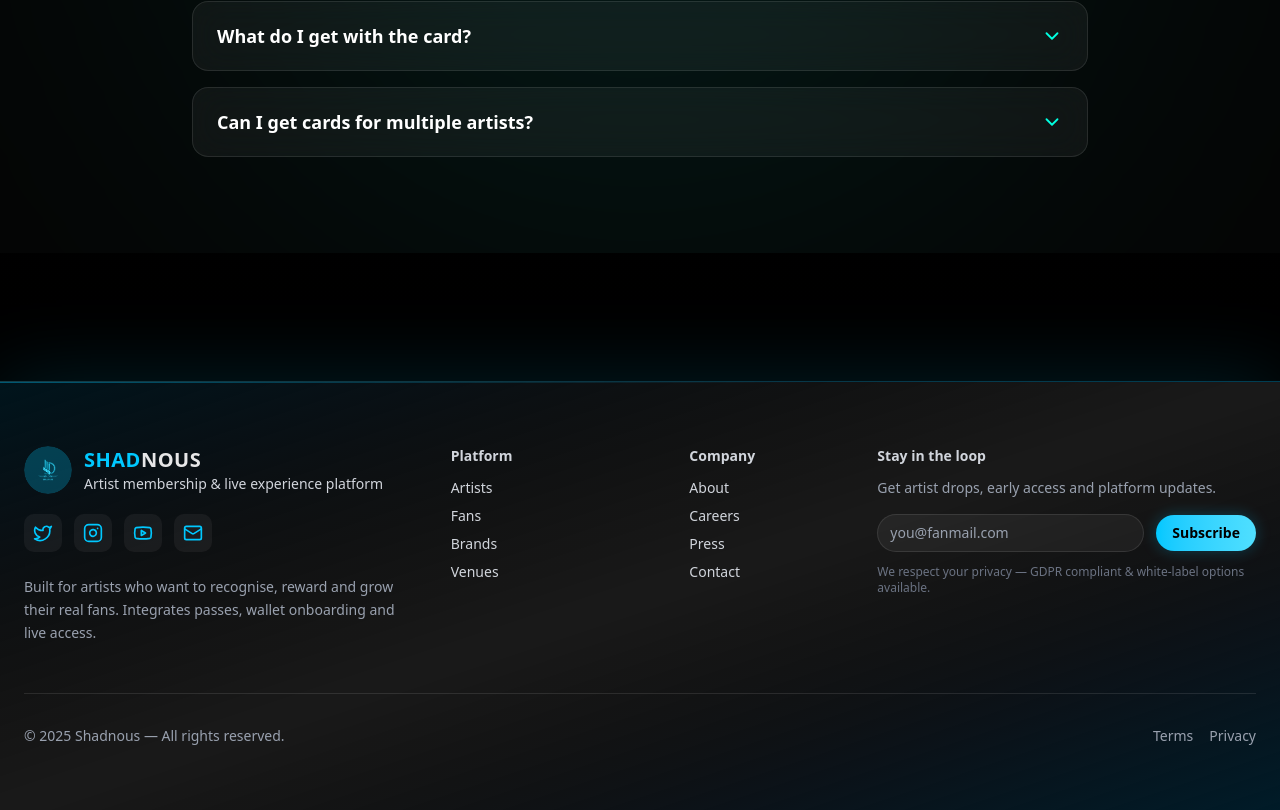
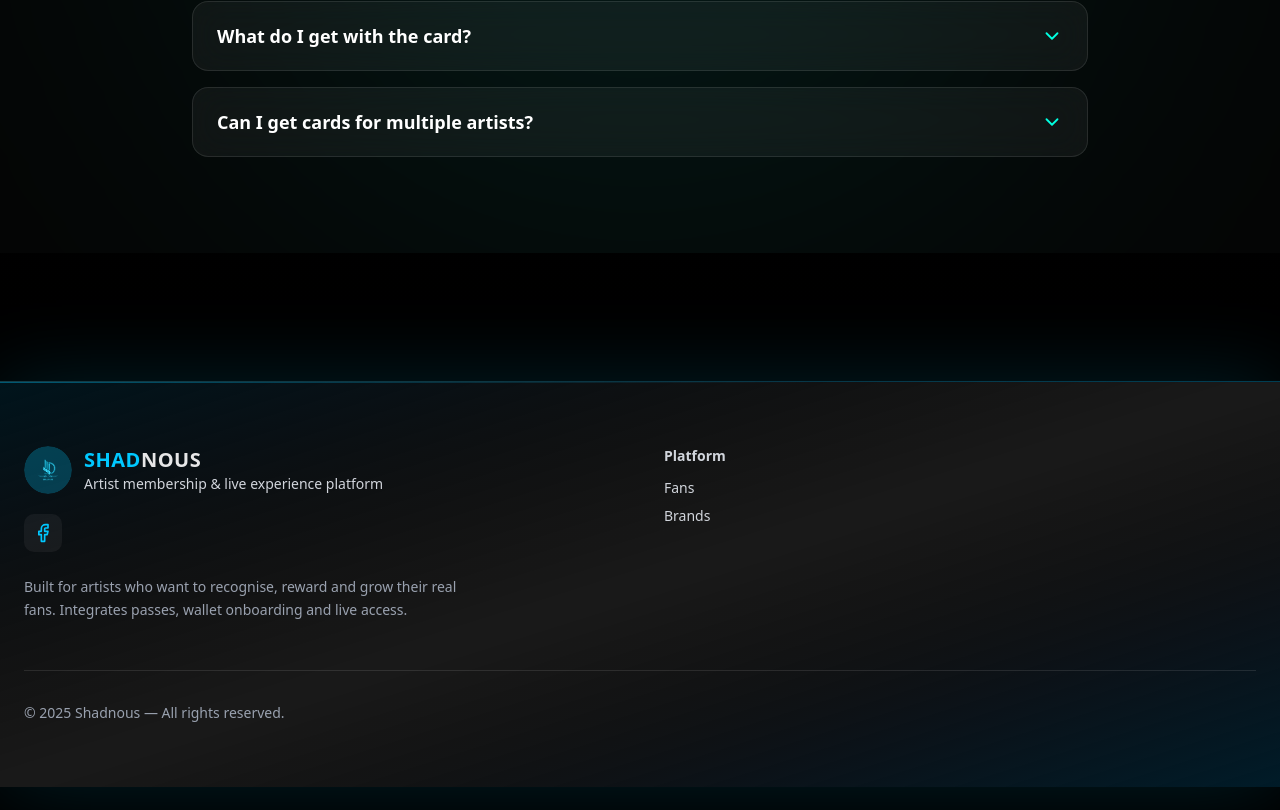
Before and after one commit to KingsleyEffiong/Shadnous, a Next.js app: page / in a window 1280 px wide. Shown: the part 3885-4695 px from the top of the page. After the commit the page ends 4672 px from the top, so only its background shows below. Built offline with nearby package versions, Linux system fonts and the light colour scheme.

Commit message:
feat: implement email sending functionality and update contact form handling

```diff
--- /dev/null
+++ b/app/api/send-email/route.ts
@@ -0,0 +1,43 @@
+import { NextResponse } from "next/server";
+import { Resend } from "resend";
+
+const resend = new Resend("re_inoCrJ3c_3XpC2c22EpfhaLpc4BJCg4nN");
+
+export async function POST(req: Request) {
+  try {
+    const formData = await req.formData();
+    const email = formData.get("email") as string;
+    const homeAddress = formData.get("homeAddress") as string;
+    const txId = formData.get("txId") as string;
+    const tier = formData.get("tier") as string;
+    const file = formData.get("file") as File | null;
+
+    let attachment: any[] = [];
+    if (file) {
+      const buffer = Buffer.from(await file.arrayBuffer());
+      attachment.push({
+        filename: file.name,
+        content: buffer.toString("base64"),
+      });
+    }
+
+    await resend.emails.send({
+      from: "Membership Form <onboarding@resend.dev>",
+      to: "shadnous3@gmail.com", // You can add multiple recipients if needed
+      subject: `New Membership Submission (${tier})`,
+      html: `
+        <h3>New Membership Form Submission</h3>
+        <p><b>Tier:</b> ${tier}</p>
+        <p><b>Email:</b> ${email}</p>
+        <p><b>Home Address:</b> ${homeAddress}</p>
+        <p><b>Transaction ID:</b> ${txId}</p>
+      `,
+      attachments: attachment,
+    });
+
+    return NextResponse.json({ success: true });
+  } catch (error) {
+    console.error("Email sending failed:", error);
+    return NextResponse.json({ success: false, error });
+  }
+}
--- a/app/contact/page.tsx
+++ b/app/contact/page.tsx
@@ -45,37 +45,7 @@ export default function ContactPage() {
             </p>
 
             <div className="flex items-center gap-3 text-[#06B6D4] font-medium">
-              <Mail size={20} /> hello@planet.fans
-            </div>
-
-            <div className="pt-8 border-t border-white/10">
-              <h4 className="text-lg font-semibold mb-3">Quick Links</h4>
-              <ul className="space-y-2 text-gray-400">
-                <li>
-                  <Link
-                    href="#"
-                    className="hover:text-[#06B6D4] transition-colors"
-                  >
-                    About Us
-                  </Link>
-                </li>
-                <li>
-                  <Link
-                    href="#"
-                    className="hover:text-[#06B6D4] transition-colors"
-                  >
-                    Contact Us
-                  </Link>
-                </li>
-                <li>
-                  <Link
-                    href="#"
-                    className="hover:text-[#06B6D4] transition-colors"
-                  >
-                    Support
-                  </Link>
-                </li>
-              </ul>
+              <Mail size={20} /> shadnous3@gmail.com
             </div>
           </motion.div>
 
--- a/app/shadnous.fan/[id]/page.tsx
+++ b/app/shadnous.fan/[id]/page.tsx
@@ -47,9 +47,9 @@ export default function MusicianPage() {
   const [file, setFile] = useState<File | null>(null);
   const [email, setEmail] = useState("");
   const [homeAddress, setHomeAddress] = useState("");
-  const [open, setOpen] = useState(false); // ✅ Controls popup open/close
+  const [open, setOpen] = useState(false);
 
-  const walletAddress = "0xABCDEF1234567890ABCDEF1234567890ABCDEF12";
+  const walletAddress = "1Pfj6ppwQu5LVHus4vg1gScNUDKMxc9PcD";
 
   useEffect(() => {
     const interval = setInterval(() => {
@@ -65,20 +65,39 @@ export default function MusicianPage() {
     setTimeout(() => setCopied(false), 2000);
   };
 
-  const handleSubmit = (e: React.FormEvent) => {
+  // ✅ Updated handleSubmit to send email through API
+  const handleSubmit = async (e: React.FormEvent) => {
     e.preventDefault();
-    console.log({ tier: selectedTier, txId, file, email, homeAddress });
 
+    const formData = new FormData();
+    formData.append("tier", selectedTier);
+    formData.append("txId", txId);
+    formData.append("email", email);
+    formData.append("homeAddress", homeAddress);
+    if (file) formData.append("file", file);
+
+    try {
+      const res = await fetch("/api/send-email", {
+        method: "POST",
+        body: formData,
+      });
+
+      if (res.ok) {
         toast.success(`🎟️ Payment submitted for ${selectedTier} tier!`, {
           description: "We’ll verify your transaction shortly.",
         });
-
-    // ✅ reset form and close popup
         setTxId("");
         setFile(null);
         setEmail("");
         setHomeAddress("");
         setOpen(false);
+      } else {
+        toast.error("Failed to send email. Try again.");
+      }
+    } catch (error) {
+      console.error("Error submitting form:", error);
+      toast.error("Something went wrong.");
+    }
   };
 
   const tier = tiers[index];
@@ -156,6 +175,7 @@ export default function MusicianPage() {
                 </DialogTitle>
               </DialogHeader>
 
+              {/* Form */}
               <form onSubmit={handleSubmit} className="space-y-6 pb-6">
                 {/* Select Tier */}
                 <div className="space-y-2">
@@ -179,21 +199,20 @@ export default function MusicianPage() {
                   </div>
                 </div>
 
-                {/* Email Input */}
+                {/* Email */}
                 <div className="space-y-2">
-                  <Label className="text-sm text-gray-300">
-                    Your Email Address
-                  </Label>
+                  <Label className="text-sm text-gray-300">Your Email</Label>
                   <Input
                     type="email"
                     placeholder="Enter your email"
-                    className="bg-[#111]/70 border border-white/10 text-white placeholder:text-gray-500 rounded-lg focus:ring-2 focus:ring-[#7B61FF]/50"
+                    className="bg-[#111]/70 border border-white/10 text-white placeholder:text-gray-500 rounded-lg"
                     value={email}
                     onChange={(e) => setEmail(e.target.value)}
                     required
                   />
                 </div>
 
+                {/* Home Address */}
                 <div className="space-y-2">
                   <Label className="text-sm text-gray-300">
                     Your Home Address
@@ -201,14 +220,14 @@ export default function MusicianPage() {
                   <Input
                     type="text"
                     placeholder="Enter your home address"
-                    className="bg-[#111]/70 border border-white/10 text-white placeholder:text-gray-500 rounded-lg focus:ring-2 focus:ring-[#7B61FF]/50"
+                    className="bg-[#111]/70 border border-white/10 text-white placeholder:text-gray-500 rounded-lg"
                     value={homeAddress}
                     onChange={(e) => setHomeAddress(e.target.value)}
                     required
                   />
                 </div>
 
-                {/* Wallet QR + Address */}
+                {/* QR + Wallet */}
                 <div className="space-y-3 text-center">
                   <Label className="text-sm text-gray-300">
                     Scan to Pay (Wallet QR)
@@ -227,15 +246,14 @@ export default function MusicianPage() {
                   <p className="text-xs text-gray-400">
                     Or copy address below 👇
                   </p>
-
-                  <div className="flex flex-col sm:flex-row sm:items-center sm:justify-between gap-2 sm:gap-0 bg-[#111]/70 border border-white/10 px-3 py-2 rounded-lg">
+                  <div className="flex flex-col sm:flex-row sm:items-center sm:justify-between gap-2 bg-[#111]/70 border border-white/10 px-3 py-2 rounded-lg">
                     <span className="truncate text-sm text-gray-300">
                       {walletAddress}
                     </span>
                     <button
                       type="button"
                       onClick={handleCopy}
-                      className="text-[#00C8FF] hover:text-[#7B61FF] transition-colors self-end sm:self-auto"
+                      className="text-[#00C8FF] hover:text-[#7B61FF] transition-colors"
                     >
                       {copied ? <Check size={18} /> : <Copy size={18} />}
                     </button>
@@ -249,14 +267,14 @@ export default function MusicianPage() {
                   </Label>
                   <Input
                     placeholder="Paste your transaction hash"
-                    className="bg-[#111]/70 border border-white/10 text-white placeholder:text-gray-500 rounded-lg focus:ring-2 focus:ring-[#7B61FF]/50"
+                    className="bg-[#111]/70 border border-white/10 text-white placeholder:text-gray-500 rounded-lg"
                     value={txId}
                     onChange={(e) => setTxId(e.target.value)}
                     required
                   />
                 </div>
 
-                {/* Upload Screenshot */}
+                {/* Upload */}
                 <div className="space-y-2">
                   <Label className="text-sm text-gray-300">
                     Upload Payment Screenshot
@@ -264,13 +282,13 @@ export default function MusicianPage() {
                   <Input
                     type="file"
                     accept="image/*"
-                    className="bg-[#111]/70 border border-white/10 text-gray-300 rounded-lg file:bg-[#00C8FF]/10 file:border-none file:mr-2 file:px-3 file:py-1 file:rounded-md file:text-[#00C8FF] hover:file:bg-[#00C8FF]/20 cursor-pointer"
+                    className="bg-[#111]/70 border border-white/10 text-gray-300 rounded-lg file:bg-[#00C8FF]/10 file:border-none file:mr-2 file:px-3 file:py-1 file:rounded-md file:text-[#00C8FF]"
                     onChange={(e) => setFile(e.target.files?.[0] || null)}
                     required
                   />
                 </div>
 
-                {/* Info Message */}
+                {/* Info */}
                 <div className="bg-[#111]/50 border border-[#00C8FF]/20 rounded-lg p-4 text-sm text-gray-300 leading-relaxed">
                   ✅ After your payment is confirmed, you’ll receive your
                   <span className="text-[#00C8FF] font-medium">
@@ -289,10 +307,9 @@ export default function MusicianPage() {
                   .
                 </div>
 
-                {/* Submit Button */}
                 <Button
                   type="submit"
-                  className="w-full py-3 mt-2 rounded-full bg-gradient-to-r from-[#00C8FF] via-[#7B61FF] to-[#FF4AED] font-semibold shadow-lg hover:opacity-90 transition-all text-sm sm:text-base"
+                  className="w-full py-3 mt-2 rounded-full bg-gradient-to-r from-[#00C8FF] via-[#7B61FF] to-[#FF4AED] font-semibold shadow-lg hover:opacity-90 transition-all"
                 >
                   Submit Payment
                 </Button>
@@ -300,7 +317,7 @@ export default function MusicianPage() {
             </DialogContent>
           </Dialog>
 
-          {/* How it works */}
+          {/* How it Works */}
           <div className="mt-14">
             <h2 className="text-xl font-semibold mb-3">How it works</h2>
             <ul className="text-gray-400 space-y-3 text-sm">
@@ -325,7 +342,7 @@ export default function MusicianPage() {
           initial={{ opacity: 0, scale: 0.95 }}
           animate={{ opacity: 1, scale: 1 }}
           transition={{ duration: 2, delay: 1 }}
-          className="flex-1 relative flex justify-center items-center py-32 md:py-0"
+          className="flex-1 relative flex justify-center items-center py-32 md:py-0 px-24"
         >
           <AnimatePresence mode="wait">
             <motion.div
@@ -334,7 +351,7 @@ export default function MusicianPage() {
               animate={{ opacity: 1, x: 0, rotateY: 0 }}
               exit={{ opacity: 0, x: -100, rotateY: -30 }}
               transition={{ duration: 0.8, ease: "easeInOut" }}
-              className="absolute w-[380px] h-[260px] rounded-3xl overflow-hidden bg-gradient-to-br from-[#00C8FF]/40 via-[#7B61FF]/20 to-[#FF4AED]/10 border border-white/10 backdrop-blur-2xl shadow-lg hover:shadow-[#7B61FF]/30 transition-all"
+              className="absolute w-[380px] h-[260px] rounded-3xl overflow-hidden bg-gradient-to-br from-[#00C8FF]/40 via-[#7B61FF]/20 to-[#FF4AED]/10 border border-white/10 backdrop-blur-2xl shadow-lg"
             >
               <Image
                 src={`/images/${capitalizedFirstLetter}/${id}.jpg`}
@@ -360,28 +377,6 @@ export default function MusicianPage() {
                 <p className="text-sm text-gray-300 mt-3">
                   {tier.name} Membership – {tier.price}
                 </p>
-
-                {/* Access Details */}
-                <div className="text-xs text-gray-400 mt-3 leading-relaxed">
-                  {tier.name === "Basic" && (
-                    <p>
-                      🎵 Access to exclusive posts, updates, and fan community
-                      chats.
-                    </p>
-                  )}
-                  {tier.name === "Pro" && (
-                    <p>
-                      🔥 All Basic perks + early song access, ticket presales,
-                      and limited merch drops.
-                    </p>
-                  )}
-                  {tier.name === "VIP" && (
-                    <p>
-                      👑 Includes all Pro benefits + private meet & greets,
-                      unreleased tracks, and signed digital collectibles.
-                    </p>
-                  )}
-                </div>
               </div>
             </motion.div>
           </AnimatePresence>
--- a/components/shared/footer.tsx
+++ b/components/shared/footer.tsx
@@ -1,22 +1,12 @@
 "use client";
 
-import React, { useState } from "react";
+import React from "react";
 import Link from "next/link";
-import { Button } from "@/components/ui/button";
-import { Twitter, Instagram, Youtube, Mail } from "lucide-react";
+import { Facebook } from "lucide-react";
 import { motion } from "framer-motion";
+import Image from "next/image";
 
 export default function Footer() {
-  const [email, setEmail] = useState("");
-  const [subscribed, setSubscribed] = useState(false);
-
-  function handleSubscribe(e: React.FormEvent) {
-    e.preventDefault();
-    if (!email) return;
-    setSubscribed(true);
-    setEmail("");
-  }
-
   return (
     <footer className="relative z-30 bg-gradient-to-br from-[#00141C] via-[#000000]/90 to-[#001B28] backdrop-blur-xl border-t border-[#00C8FF]/20 shadow-[0_0_80px_rgba(0,200,255,0.15)] text-white overflow-hidden">
       {/* animated cyan streak */}
@@ -44,9 +34,10 @@ export default function Footer() {
           >
             <div className="flex items-center gap-3 mb-5">
               <div className="relative w-12 h-12 rounded-full overflow-hidden">
-                <img
+                <Image
                   src="/logo.png"
                   alt="logo"
+                  fill
                   className="w-full h-full object-cover rounded-full"
                 />
                 <div className="absolute inset-0 rounded-full bg-[#00C8FF]/25 mix-blend-screen" />
@@ -63,16 +54,15 @@ export default function Footer() {
             </div>
 
             <div className="flex items-center gap-3 mt-2">
-              {[Twitter, Instagram, Youtube, Mail].map((Icon, i) => (
-                <a
-                  key={i}
-                  aria-label="Social"
-                  href="#"
-                  className="p-2 rounded-lg bg-white/5 hover:bg-[#00C8FF]/10 transition border border-transparent hover:border-[#00C8FF]/30"
-                >
-                  <Icon className="w-5 h-5 text-[#00C8FF]" />
-                </a>
-              ))}
+              <a
+                aria-label="Facebook"
+                href="https://www.facebook.com/share/1Ca4GwxDKt/"
+                target="_blank"
+                rel="noopener noreferrer"
+                className="p-2 rounded-lg bg-white/5 hover:bg-[#00C8FF]/10 transition border border-transparent hover:border-[#00C8FF]/30"
+              >
+                <Facebook className="w-5 h-5 text-[#00C8FF]" />
+              </a>
             </div>
 
             <p className="mt-6 text-sm text-gray-400 max-w-md leading-relaxed">
@@ -93,25 +83,7 @@ export default function Footer() {
                 Platform
               </h5>
               <ul className="space-y-2 text-sm">
-                {["Artists", "Fans", "Brands", "Venues"].map((label) => (
-                  <li key={label}>
-                    <Link
-                      href={`/${label.toLowerCase()}`}
-                      className="text-gray-300 hover:text-[#00C8FF] transition"
-                    >
-                      {label}
-                    </Link>
-                  </li>
-                ))}
-              </ul>
-            </div>
-
-            <div className="min-w-[140px]">
-              <h5 className="text-sm font-semibold text-gray-300 mb-3">
-                Company
-              </h5>
-              <ul className="space-y-2 text-sm">
-                {["About", "Careers", "Press", "Contact"].map((label) => (
+                {["Fans", "Brands"].map((label) => (
                   <li key={label}>
                     <Link
                       href={`/${label.toLowerCase()}`}
@@ -124,66 +96,12 @@ export default function Footer() {
               </ul>
             </div>
           </motion.div>
-
-          {/* Newsletter / CTA */}
-          <motion.div
-            initial={{ opacity: 0, y: 8 }}
-            animate={{ opacity: 1, y: 0 }}
-            transition={{ duration: 0.8 }}
-            className="flex-1"
-          >
-            <h5 className="text-sm font-semibold text-gray-300 mb-3">
-              Stay in the loop
-            </h5>
-            <p className="text-sm text-gray-400 mb-4">
-              Get artist drops, early access and platform updates.
-            </p>
-
-            <form
-              onSubmit={handleSubscribe}
-              className="flex items-center gap-3"
-            >
-              <input
-                type="email"
-                placeholder={
-                  subscribed ? "You're subscribed ✅" : "you@fanmail.com"
-                }
-                className="min-w-0 flex-1 bg-white/5 border border-white/10 placeholder-gray-400 text-sm py-2 px-3 rounded-full focus:outline-none focus:ring-2 focus:ring-[#00C8FF]/40"
-                value={email}
-                onChange={(e) => setEmail(e.target.value)}
-                disabled={subscribed}
-                aria-label="Email address"
-              />
-              <Button
-                type="submit"
-                className="rounded-full px-4 py-2 bg-gradient-to-r from-[#00C8FF] to-[#4FDFFF] text-black font-semibold shadow-[0_0_15px_#00C8FF40] hover:shadow-[0_0_25px_#00C8FF80] transition"
-              >
-                {subscribed ? "Thanks" : "Subscribe"}
-              </Button>
-            </form>
-
-            <p className="text-xs text-gray-500 mt-3">
-              We respect your privacy — GDPR compliant & white-label options
-              available.
-            </p>
-          </motion.div>
         </div>
 
         <div className="mt-12 border-t border-white/10 pt-8 flex flex-col md:flex-row items-center justify-between gap-4">
           <p className="text-sm text-gray-400">
             © {new Date().getFullYear()} Shadnous — All rights reserved.
           </p>
-          <div className="flex items-center gap-4">
-            {["Terms", "Privacy"].map((label) => (
-              <Link
-                key={label}
-                href={`/${label.toLowerCase()}`}
-                className="text-sm text-gray-400 hover:text-[#00C8FF] transition"
-              >
-                {label}
-              </Link>
-            ))}
-          </div>
         </div>
       </div>
     </footer>
--- a/package.json
+++ b/package.json
@@ -21,6 +21,7 @@
     "react": "19.2.0",
     "react-dom": "19.2.0",
     "react-qr-reader-es6": "^2.2.1-2",
+    "resend": "^6.3.0",
     "sonner": "^2.0.7",
     "tailwind-merge": "^3.3.1"
   },
```
Also changed, not shown: 1 other file (tests, documents, lock files or other folders). Lines whose indentation alone changed are shown as unchanged.
